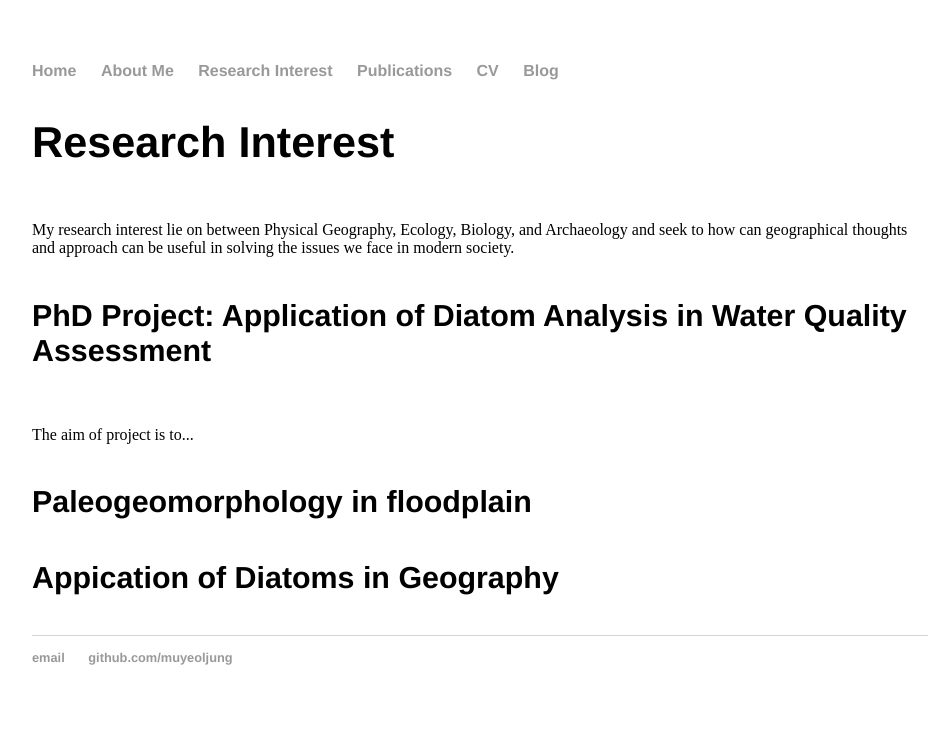
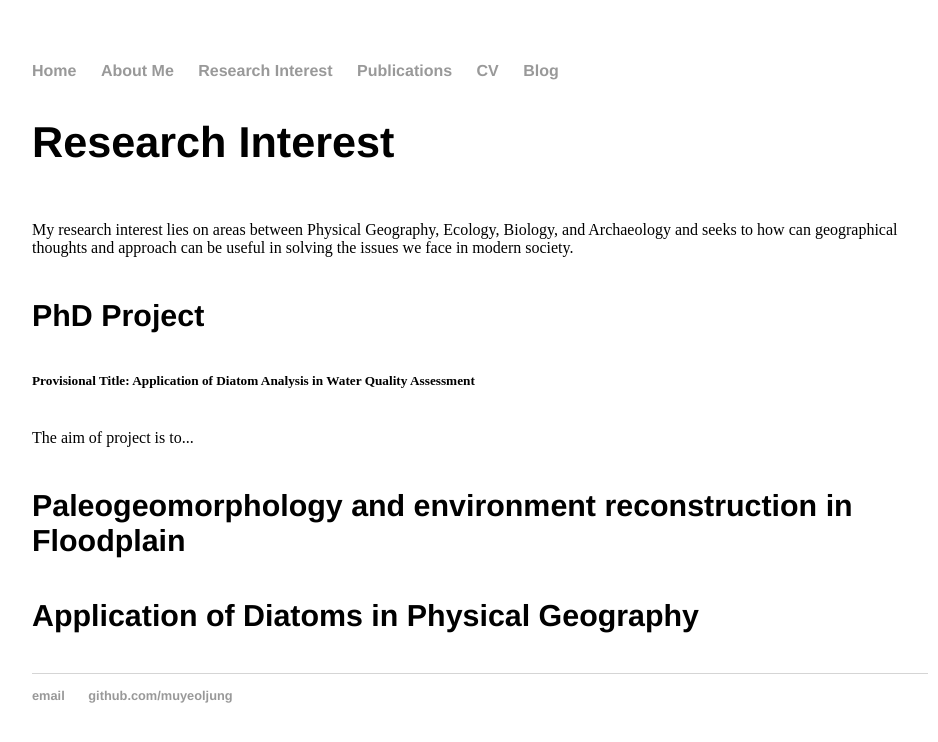
Before and after one commit to muyeoljung/muyeoljung.github.io, a Jekyll site: the page built from research interest/index.html, in a window 1280 px wide. Shown: the top 742 px of the page, without its empty margins (160-1098 px from the left). Built offline with Jekyll 4.4.1, drawn with Linux system fonts in a browser that asks for light colours.

Commit message:
Update index.html

```diff
--- a/research interest/index.html
+++ b/research interest/index.html
@@ -5,15 +5,17 @@ title: Research Interest
 
 	<div class="research interest">
 		<h2>Research Interest</h2>
-		<br>My research interest lie on between Physical Geography, Ecology, Biology, and Archaeology and seek to how can geographical thoughts and approach can be useful in solving the issues we face in modern society.</br>
-		<h4>PhD Project: Application of Diatom Analysis in Water Quality Assessment</h4>
+		<br>My research interest lies on areas between Physical Geography, Ecology, Biology, and Archaeology and seeks to how can geographical thoughts and approach can be useful in solving the issues we face in modern society.</br>
+
+                <h4>PhD Project</h4>
+                <h5>Provisional Title: Application of Diatom Analysis in Water Quality Assessment</h5>
 		<br>The aim of project is to...
 		</br>
 <div>
-		<h4>Paleogeomorphology in floodplain</h4>
+		<h4>Paleogeomorphology and environment reconstruction in Floodplain</h4>
 
 <div>
-		<h4>Appication of Diatoms in Geography</h4>
+		<h4>Application of Diatoms in Physical Geography</h4>
 
 
 
```
